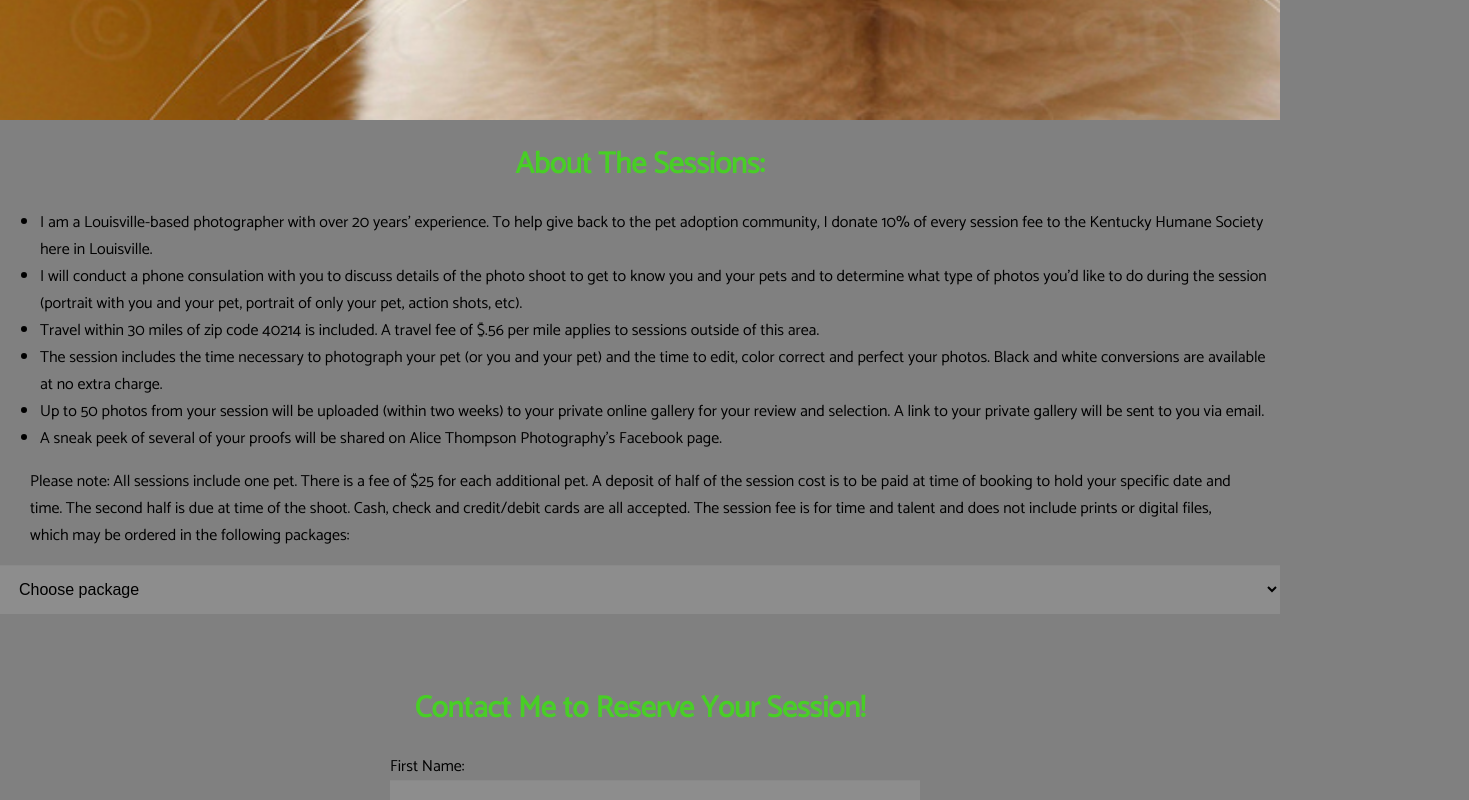
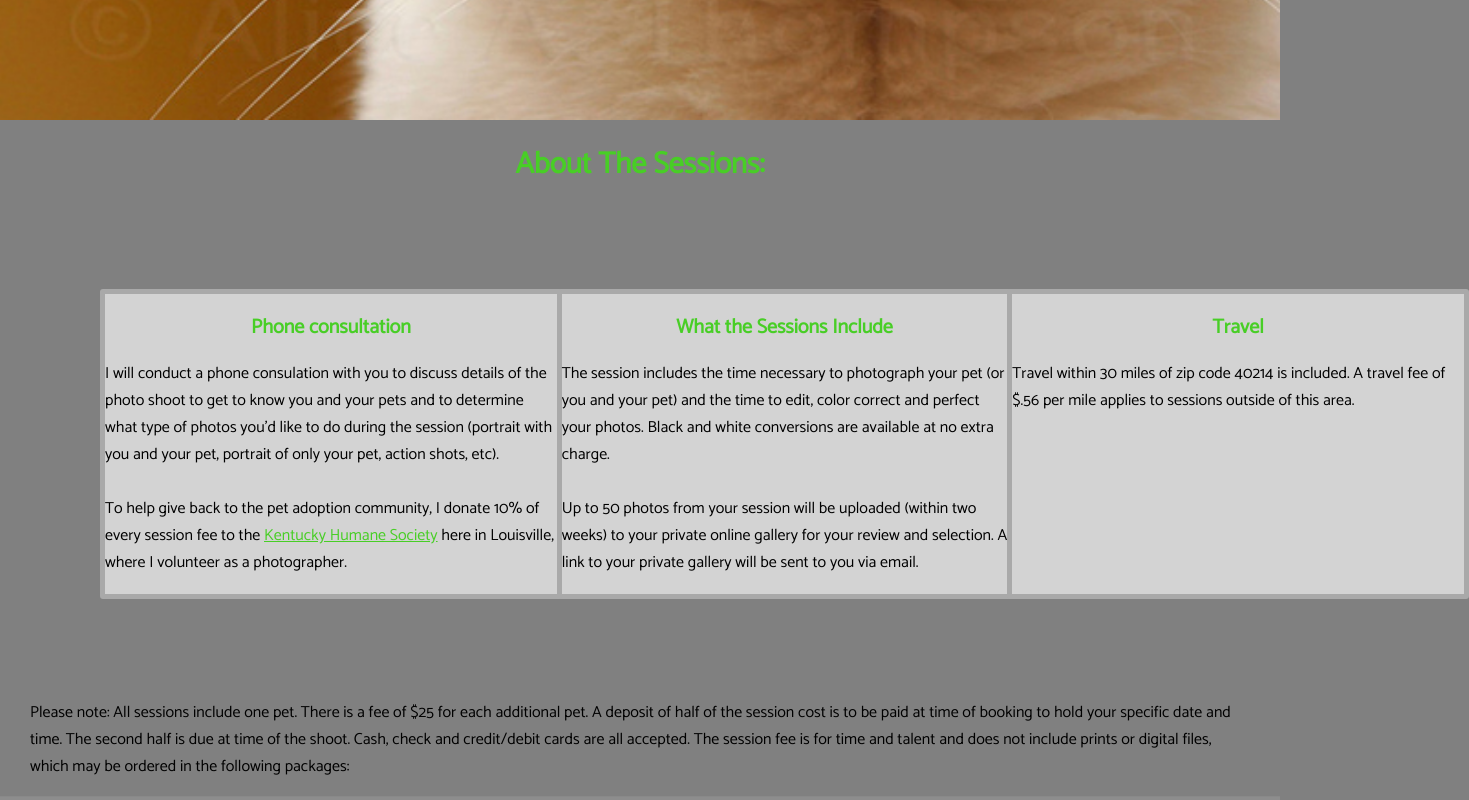
Before and after one commit to alicet6/petportraits, a plain HTML site: page index.html in a window 1280 px wide. Shown: the part 930-1730 px from the top of the page, 1469 px wide, since content can reach past the window. Drawn offline with nearby package versions, Linux system fonts and the light colour scheme.

Commit message:
added container boxes to About section

```diff
--- a/css/style.css
+++ b/css/style.css
@@ -71,6 +71,37 @@ p {
   background: rgb(204, 204, 204); /* Fallback for older browsers without RGBA-support */
   background: rgba(204, 204, 204, 0.5);
 }
+
+/* Session Boxes start here  ----*/
+.container {
+	margin: 100px;
+	width:1369px;
+}
+
+.row {
+	margin-top: 100px
+}
+
+.column {
+	background-color:lightgray;
+	border: solid 5px darkgrey;
+	border-radius: 3px;
+	height:300px;
+	width:33%;
+}
+
+.column_left {
+	float:left;
+}
+.column_center {
+	margin: 0px auto;
+}
+.column_right {
+	float:right;
+}
+
+/* Session Boxes end ----*/
+
 
 /* Pricing menu -------*/
 
--- a/index.html
+++ b/index.html
@@ -63,33 +63,40 @@
       <div class="aboutbox">
         <h3>About Me</h3>
           <p>
-            I am a Louisville-based photographer with over 20 years’ experience. I love herding cats (and dogs) to capture their personalities in a high-quality photograph. I'd love to work with you and your pet! To help give back to the pet adoption community, I donate 10% of every session fee to the <a href="http://www.kyhumane.org/" target="_blank">Kentucky Humane Society</a> here in Louisville, where I volunteer as a cat/dog-herder and photographer.
+            I am a Louisville-based photographer with over 20 years’ experience. I love meeting four-legged pets of all kinds and getting to know them and their people. I enjoy herding cats (and dogs) to capture their personalities and provide a keepsake in a high-quality photograph. Give me a call! I'd love to work with you and your pet!
           </p>
       </div>
     </header>
 
-<!--- About Me content starts here --->
+<!--- About the Sessions content starts here --->
 
 <div id="about">
 <h1><center>About The Sessions:</center></h1>
 
-  <ul>
-    <li>I am a Louisville-based photographer with over 20 years’ experience. To help give back to the pet adoption community, I donate 10% of every session fee to the Kentucky Humane Society here in Louisville.
-    </li>
-    <li>I will conduct a phone consulation with you to discuss details of the photo shoot to get to know you and your pets and to determine what type of photos you’d like to do during the session (portrait with you and your pet, portrait of only your pet, action shots, etc).
-    </li>
-    <li>Travel within 30 miles of zip code 40214 is included. A travel fee of $.56 per mile applies to sessions outside of this area.
-    </li>
-    <li>
-    The session includes the time necessary to photograph your pet (or you and your pet) and the time to edit, color correct and perfect your photos. Black and white conversions are available at no extra charge.
-    </li>
-    <li>
-    Up to 50 photos from your session will be uploaded (within two weeks) to your private online gallery for your review and selection. A link to your private gallery will be sent to you via email.
-    </li>
-    <li>
-    A sneak peek of several of your proofs will be shared on Alice Thompson Photography’s Facebook page.
-    </li>
-  </ul>
+<div class="container">
+			<div class ="row">
+				<div class="column column_left">
+          <h2>Phone consultation</h2>
+          I will conduct a phone consulation with you to discuss details of the photo shoot to get to know you and your pets and to determine what type of photos you’d like to do during the session (portrait with you and your pet, portrait of only your pet, action shots, etc).
+          <br>
+          <br>
+          To help give back to the pet adoption community, I donate 10% of every session fee to the <a href="http://www.kyhumane.org/" target="_blank">Kentucky Humane Society</a> here in Louisville, where I volunteer as a photographer.
+        </br>
+				</div>
+				<div class="column column_right">
+          <h2>Travel</h2>
+          Travel within 30 miles of zip code 40214 is included. A travel fee of $.56 per mile applies to sessions outside of this area.
+				</div>
+				<div class="column column_center">
+          <h2>What the Sessions Include</h2>
+          The session includes the time necessary to photograph your pet (or you and your pet) and the time to edit, color correct and perfect your photos. Black and white conversions are available at no extra charge.
+          <br>
+          <br>
+          Up to 50 photos from your session will be uploaded (within two weeks) to your private online gallery for your review and selection. A link to your private gallery will be sent to you via email.
+        </br>
+				</div>
+			</div>
+		</div>
 </div>
 
 <!-- Pricing Intro ----->
```
Also changed, not shown: Notes and questions.txt, Pricing Packages.txt.
